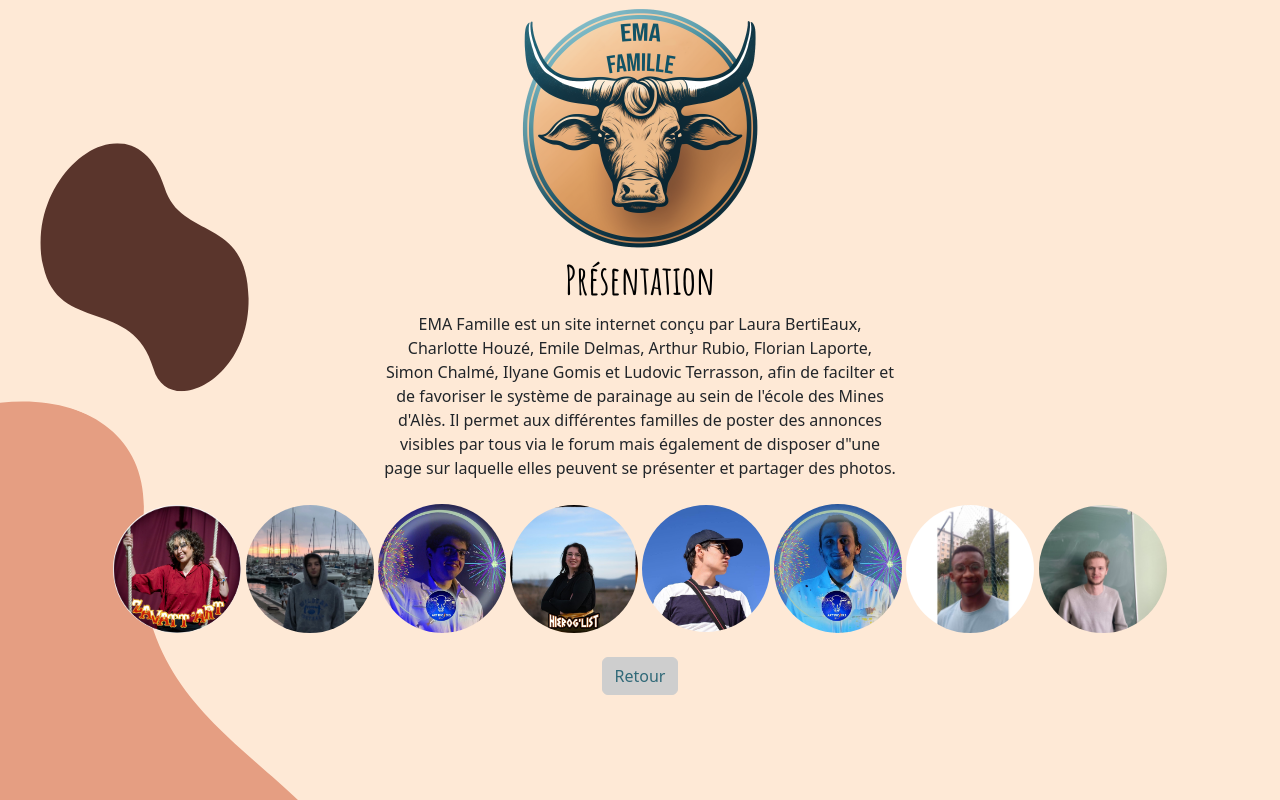
After one commit to emiledelmas/EmaFamille-Back, a Django app: page /presentation in a window 1280 px wide. The commit adds this page. Run offline with Django 4.2, Linux system fonts and the light colour scheme.

Commit message:
liens entre les pages marche

```diff
--- a/emaFamille/emaFamille/urls.py
+++ b/emaFamille/emaFamille/urls.py
@@ -26,6 +26,9 @@ urlpatterns = [
     path('profile/', views.profile, name='profile'),
     path('logout/', views.logout_user, name='logout'),
     path('edit_profile/', views.edit_profile, name='edit_profile'),
+    path('presentation',views.presentation, name= 'presentation'),
+    path('inscription',views.inscription, name= 'inscription'),
+    path('connexion',views.connexion, name='connexion')
 ]
 urlpatterns += static(settings.STATIC_URL, document_root=settings.STATIC_ROOT)
 urlpatterns += static(settings.MEDIA_URL, document_root=settings.MEDIA_ROOT)
--- a/emaFamille/homeApp/templates/PageAccueil.html
+++ b/emaFamille/homeApp/templates/PageAccueil.html
@@ -16,7 +16,7 @@
             </div>
     <div class="col d-grip gap-2 align-items-start">
         <div>
-            <a href="PageConnexion.html" class="btn btn-primary boutons"  >
+            <a href="connexion" class="btn btn-primary boutons"  >
                 Me connecter
             </a>
         </div>
@@ -24,7 +24,7 @@
 
     <div class="col d-grip gap-2 align-items-start">
         <div>
-            <a href="PageInscription.html" class="btn btn-primary boutons"  >
+            <a href="inscription" class="btn btn-primary boutons"  >
                 M'inscrire
             </a>
         </div>
@@ -33,7 +33,7 @@
     </div>
 
     <div>
-        <a href="PagePresentation.html" class="btn btn-primary boutons" >
+        <a href="presentation" class="btn btn-primary boutons" >
             En savoir plus sur EMA Famille
         </a>
     </div>
--- a/emaFamille/homeApp/templates/PageConnexion.html
+++ b/emaFamille/homeApp/templates/PageConnexion.html
@@ -31,7 +31,7 @@
     <button class="w-100 btn btn-lg btn-primary boutons" type="submit">Connexion</button>
 
     </form>
-        <a href="PageAccueil.html">
+        <a href="/">
             <button class="w-100 btn btn-lg btn-primary boutons" type="submit" style="margin-top: 10px">Retour</button>
         </a>
 
--- /dev/null
+++ b/emaFamille/homeApp/templates/PagePresentation.html
@@ -0,0 +1,32 @@
+{% extends 'base.html' %}
+{% load static %}
+
+{% block content %}
+
+<div style="text-align: center;">
+  <img src="{% static "Logo_EMAFamille.PNG" %}" width="256">
+  <br>
+  <h1 class="titreProfile"  >Présentation</h1>
+  <p style="text-align: center;width:40%;margin:auto">EMA Famille est un site internet conçu par Laura BertiEaux, Charlotte Houzé, Emile Delmas,
+    Arthur Rubio, Florian Laporte, Simon Chalmé, Ilyane Gomis et Ludovic Terrasson, afin de facilter et de favoriser
+    le système de parainage au sein de l'école des Mines d'Alès. Il permet aux différentes familles
+    de poster des annonces visibles par tous via le forum mais également de disposer d"une page sur
+    laquelle elles peuvent se présenter et partager des photos.</p>
+  <br>
+  <img src="{% static "Photo_Laura.jpg" %}" width="128" class="rounded-circle">
+  <img src="{% static "Photo_Ludo 2.jpg" %}" width="128" class="rounded-circle">
+  <img src="{% static "Photo_Arthur.JPG" %}" width="128" class="rounded-circle">
+  <img src="{% static "Photo_Charlotte.JPG" %}" width="128" class="rounded-circle">
+  <img src="{% static "Photo_Emile.JPG" %}" width="128" class="rounded-circle">
+  <img src="{% static "Photo_Florian.JPG" %}" width="128" class="rounded-circle">
+  <img src="{% static "Photo_Ilyane.jpg" %}" width="128" class="rounded-circle">
+  <img src="{% static "Photo_Simon.jpg" %}" width="128" class="rounded-circle">
+  <br>
+  <br>
+  <a href="/">
+    <button class="w-20 btn btn-primary boutons" style="margin-bottom: 10px">Retour</button>
+  </a>
+
+</div>
+
+{% endblock %}
--- a/emaFamille/homeApp/views.py
+++ b/emaFamille/homeApp/views.py
@@ -68,3 +68,11 @@ def edit_profile(request):
         return render(request, 'PageModification.html', {'user': request.user,'profile': profile})
     else:
         return redirect('login')
+
+def presentation(request):
+    return render(request,'PagePresentation.html')
+def inscription(request):
+    return render(request, 'PageInscription.html')
+
+def connexion(request):
+    return render(request, 'PageConnexion.html')
```
Also changed, not shown: emaFamille/homeApp/templates/PageInscription.html (+8 -48 lines).
